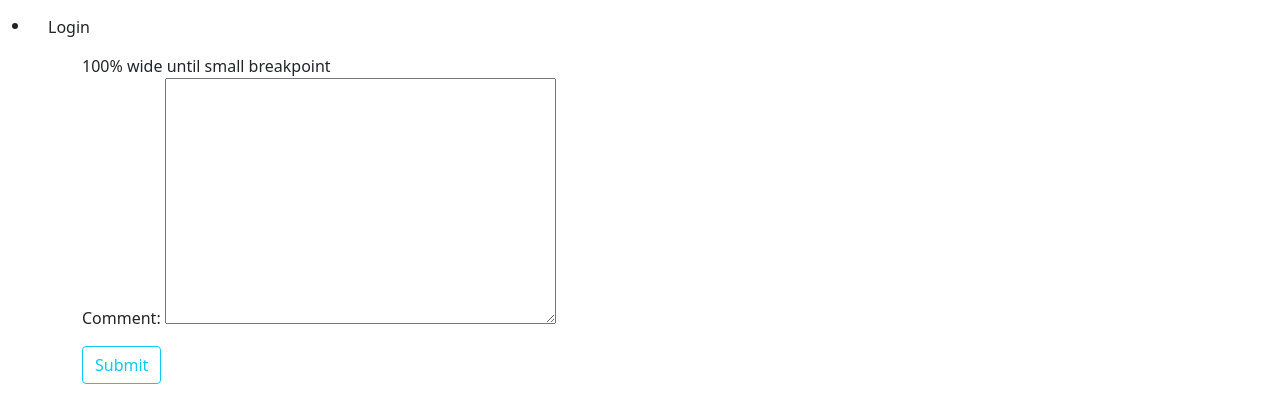
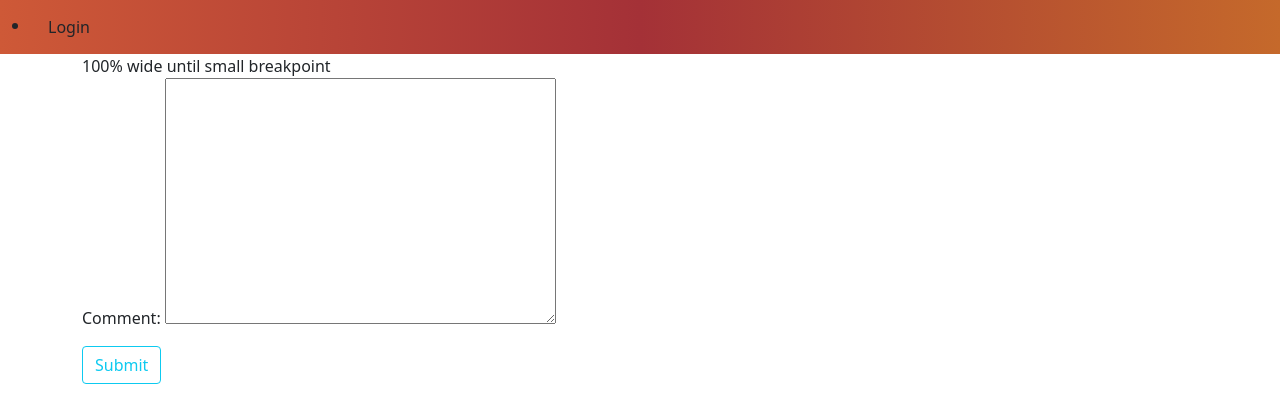
Before and after one commit to alphonce-otieno-odhiambo/IG.C, a Django app: page /comment in a window 1280 px wide. Shown: the top 420 px of the page. Run offline with Django 3.2, Linux system fonts and the light colour scheme; some libraries are stand-ins or nearby versions.

Commit message:
change the color

```diff
--- a/insta/templates/navbar.html
+++ b/insta/templates/navbar.html
@@ -6,7 +6,7 @@ background: -webkit-linear-gradient(left, #CE5937 0%, #A43137 50%, #C5692B 100%)
 background: linear-gradient(to right, #CE5937 0%, #A43137 50%, #C5692B 100%);
     }
   </style>
-<nav class="navbar navbar-expand-lg navbar-light bg-white ">
+<nav class="navbar navbar-expand-lg navbar-light bg-light ">
     <div class="container-fluid ">
         {% if user.is_authenticated %}
         <div class="text-white" style="display: flex;">
```
